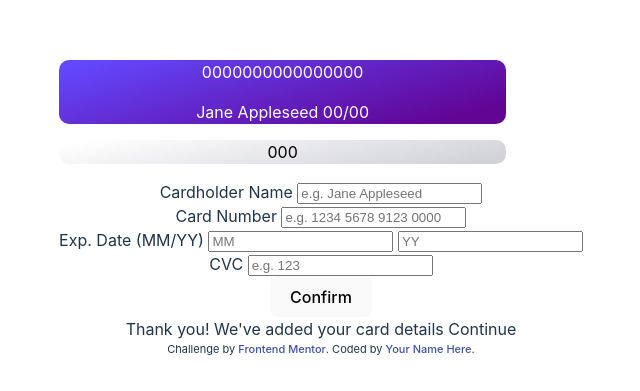
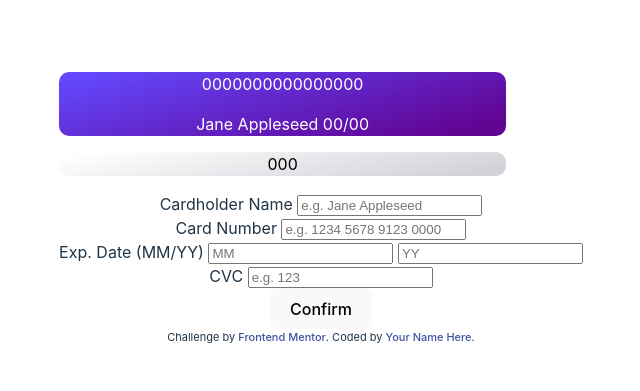
Before and after one commit to baglana/interactive-card-details-form, a Svelte app: page / in a window 1280 px wide. Shown: the part 199-590 px from the top of the page, without its empty margins (319-959 px from the left). Built offline with nearby package versions, Linux system fonts and the light colour scheme.

Commit message:
Add completed state

```diff
--- a/src/App.svelte
+++ b/src/App.svelte
@@ -17,8 +17,10 @@
     cvc: '000'
   };
 
+  let confirmed = false;
+
   function handleClick() {
-    console.log("hello");
+    confirmed = true;
   }
 
   function handleInput(e: Event) {
@@ -31,6 +33,7 @@
 
 <Card {...data}/>
 
+{#if !confirmed}
   <form action="https://httpbin.org/post" method="post">
     <div>
       <label for="name">Cardholder Name</label>
@@ -51,19 +54,29 @@
 
     <div>
       <label for="cvc">CVC</label>
-    <input type="number" id="cvc" name="cvc" placeholder="e.g. 123" on:input={handleInput}>
+      <input type="password" id="cvc" name="cvc" placeholder="e.g. 123" on:input={handleInput}>
     </div>
 
     <div>
       <button type="submit" on:click|preventDefault={handleClick}>Confirm</button>
     </div>
-
+  </form>
+{:else}
   <!-- Completed state start -->
-
-  Thank you!
-  We've added your card details
-  Continue
-</form>
+  <svg xmlns="http://www.w3.org/2000/svg" width="80" height="80" viewBox="0 0 80 80" fill="none">
+    <circle cx="40" cy="40" r="40" fill="url(#paint0_linear_0_524)"/>
+    <path d="M28 39.9199L36.0801 48L52.0801 32" stroke="white" stroke-width="3"/>
+    <defs>
+      <linearGradient id="paint0_linear_0_524" x1="-23.0143" y1="11.5071" x2="1.03143e-06" y2="91.5071" gradientUnits="userSpaceOnUse">
+        <stop stop-color="#6348FE"/>
+        <stop offset="1" stop-color="#610595"/>
+      </linearGradient>
+    </defs>
+  </svg>
+  <h1>Thank you!</h1>
+  <p>We've added your card details</p>
+  <button type="reset">Continue</button>
+{/if}
 
 <div class="attribution">
   Challenge by <a href="https://www.frontendmentor.io?ref=challenge" target="_blank">Frontend Mentor</a>.
```
Lines whose indentation alone changed are shown as unchanged.
